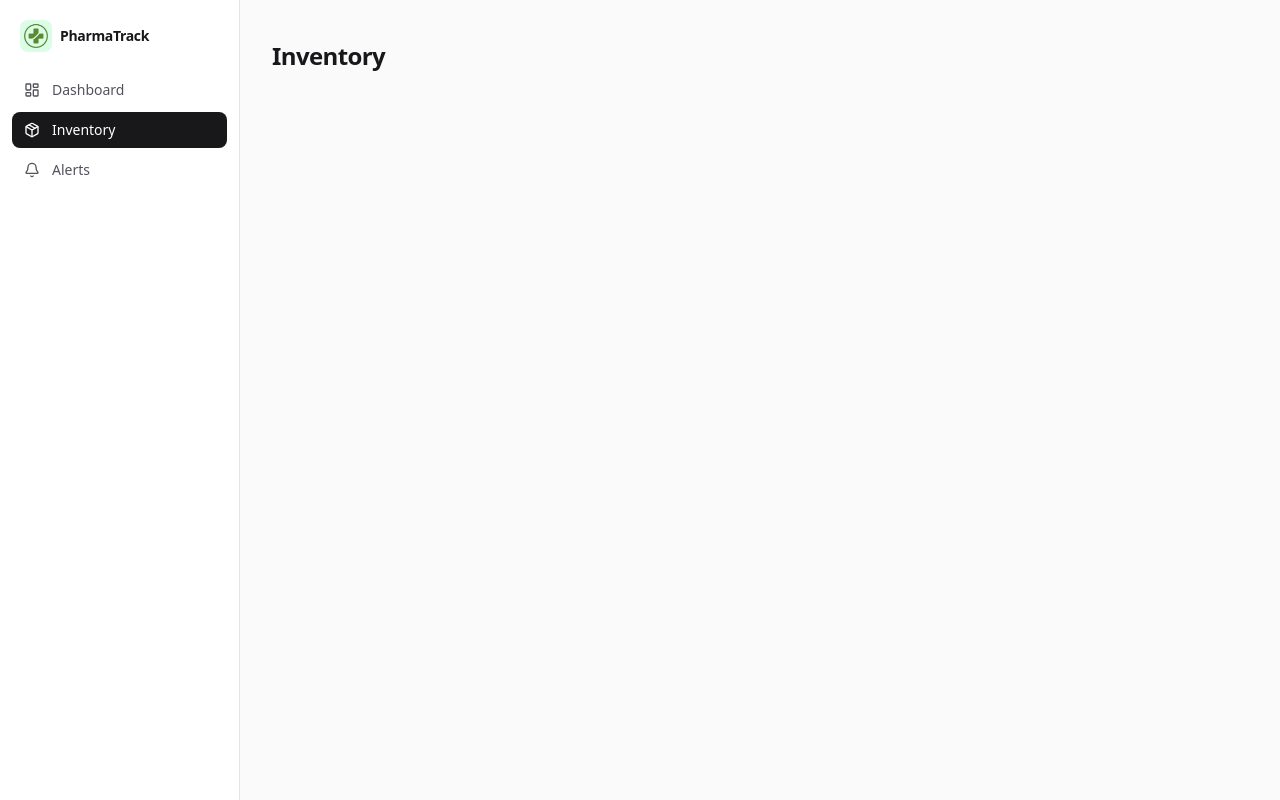
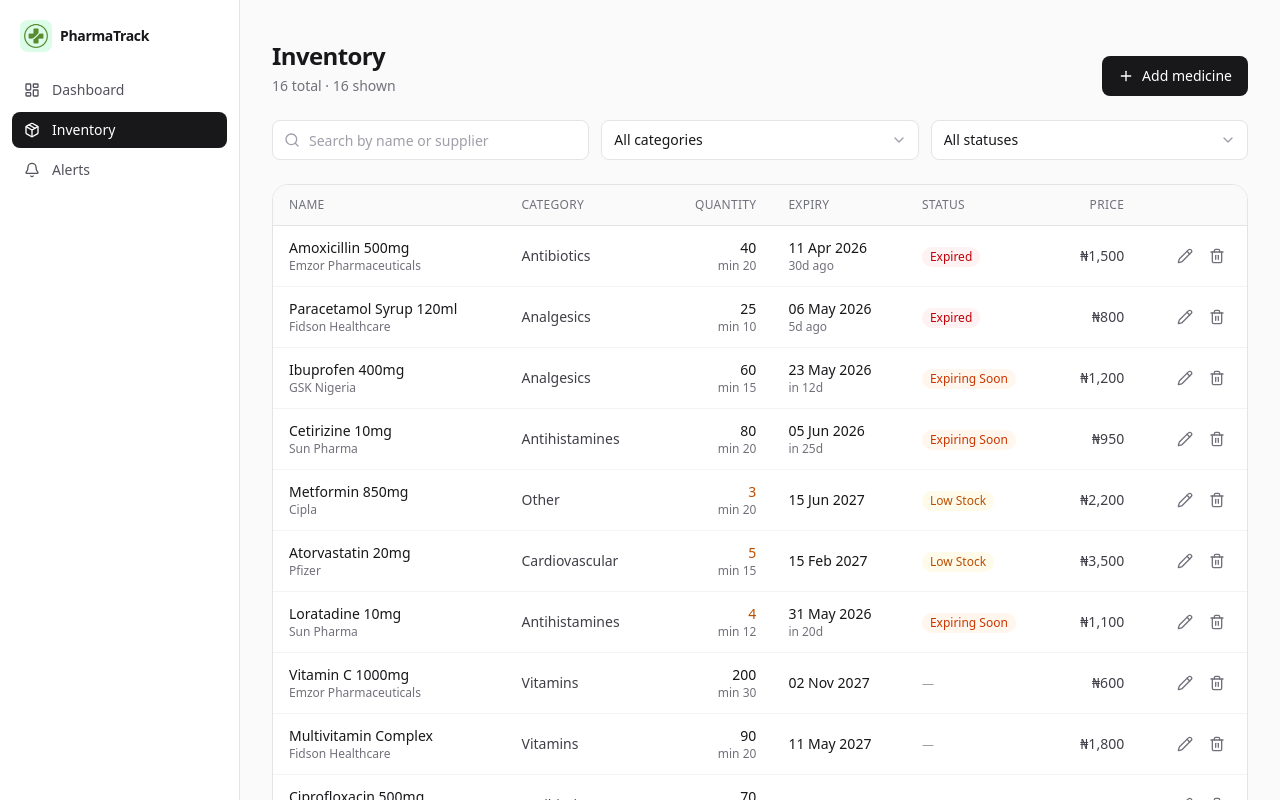
Before and after one commit to christianonoh/pharmatrack, a React (Vite) app: page /inventory in a window 1280 px wide. Shown: the top 800 px of the page. Built offline with nearby package versions, Linux system fonts and the light colour scheme.

Commit message:
feat: Enhance InventoryPage with filtering, searching, and modal components

```diff
--- a/src/features/inventory/InventoryPage.tsx
+++ b/src/features/inventory/InventoryPage.tsx
@@ -1,9 +1,149 @@
+import { useMemo, useState } from 'react';
+import { Plus, Search } from 'lucide-react';
+import type { Medicine, MedicineInput, MedicineStatus } from '../../types';
+import { MEDICINE_CATEGORIES } from '../../types';
+import { Input } from '../../components/Input';
+import { Select } from '../../components/Select';
+import { Button } from '../../components/Button';
+import { useInventory } from './useInventory';
+import { MedicineTable } from './MedicineTable';
+import { MedicineFormModal } from './MedicineFormModal';
+import { DeleteConfirmModal } from './DeleteConfirmModal';
+import { getStatus, STATUS_LABELS } from '../alerts/alertUtils';
+
+type CategoryFilter = 'all' | (typeof MEDICINE_CATEGORIES)[number];
+type StatusFilter = 'all' | MedicineStatus;
+
+const CATEGORY_FILTER_OPTIONS = [
+  { value: 'all', label: 'All categories' },
+  ...MEDICINE_CATEGORIES.map((c) => ({ value: c, label: c })),
+];
+
+const STATUS_FILTER_OPTIONS: Array<{ value: StatusFilter; label: string }> = [
+  { value: 'all', label: 'All statuses' },
+  { value: 'expired', label: STATUS_LABELS.expired },
+  { value: 'expiring-soon', label: STATUS_LABELS['expiring-soon'] },
+  { value: 'low-stock', label: STATUS_LABELS['low-stock'] },
+  { value: 'ok', label: STATUS_LABELS.ok },
+];
+
 export function InventoryPage() {
+  const { medicines, add, update, remove } = useInventory();
+
+  const [search, setSearch] = useState('');
+  const [categoryFilter, setCategoryFilter] = useState<CategoryFilter>('all');
+  const [statusFilter, setStatusFilter] = useState<StatusFilter>('all');
+
+  const [formOpen, setFormOpen] = useState(false);
+  const [editing, setEditing] = useState<Medicine | undefined>(undefined);
+  const [deleting, setDeleting] = useState<Medicine | null>(null);
+
+  const filtered = useMemo(() => {
+    const query = search.trim().toLowerCase();
+    return medicines.filter((m) => {
+      if (query) {
+        const haystack = `${m.name} ${m.supplier}`.toLowerCase();
+        if (!haystack.includes(query)) return false;
+      }
+      if (categoryFilter !== 'all' && m.category !== categoryFilter)
+        return false;
+      if (statusFilter !== 'all' && getStatus(m) !== statusFilter) return false;
+      return true;
+    });
+  }, [medicines, search, categoryFilter, statusFilter]);
+
+  function openAdd() {
+    setEditing(undefined);
+    setFormOpen(true);
+  }
+
+  function openEdit(medicine: Medicine) {
+    setEditing(medicine);
+    setFormOpen(true);
+  }
+
+  function handleSubmit(input: MedicineInput) {
+    if (editing) {
+      update(editing.id, input);
+    } else {
+      add(input);
+    }
+    setFormOpen(false);
+    setEditing(undefined);
+  }
+
+  function handleDeleteConfirm() {
+    if (deleting) {
+      remove(deleting.id);
+      setDeleting(null);
+    }
+  }
+
   return (
-    <div>
-      <h1 className="text-2xl font-semibold tracking-tight text-zinc-900">
-        Inventory
-      </h1>
+    <div className="space-y-6">
+      <div className="flex flex-col gap-3 sm:flex-row sm:items-end sm:justify-between">
+        <div>
+          <h1 className="text-2xl font-semibold tracking-tight text-zinc-900">
+            Inventory
+          </h1>
+          <p className="mt-1 text-sm text-zinc-500">
+            {medicines.length} total &middot; {filtered.length} shown
+          </p>
+        </div>
+        <Button
+          leadingIcon={<Plus className="h-4 w-4" aria-hidden />}
+          onClick={openAdd}
+        >
+          Add medicine
+        </Button>
+      </div>
+
+      <div className="grid grid-cols-1 gap-3 sm:grid-cols-3">
+        <Input
+          placeholder="Search by name or supplier"
+          value={search}
+          onChange={(e) => setSearch(e.target.value)}
+          leadingIcon={<Search className="h-4 w-4" />}
+          aria-label="Search medicines"
+        />
+        <Select
+          aria-label="Filter by category"
+          value={categoryFilter}
+          onChange={(e) =>
+            setCategoryFilter(e.target.value as CategoryFilter)
+          }
+          options={CATEGORY_FILTER_OPTIONS}
+        />
+        <Select
+          aria-label="Filter by status"
+          value={statusFilter}
+          onChange={(e) => setStatusFilter(e.target.value as StatusFilter)}
+          options={STATUS_FILTER_OPTIONS}
+        />
+      </div>
+
+      <MedicineTable
+        medicines={filtered}
+        onEdit={openEdit}
+        onDelete={(m) => setDeleting(m)}
+      />
+
+      <MedicineFormModal
+        open={formOpen}
+        initialValue={editing}
+        onClose={() => {
+          setFormOpen(false);
+          setEditing(undefined);
+        }}
+        onSubmit={handleSubmit}
+      />
+
+      <DeleteConfirmModal
+        open={deleting !== null}
+        medicineName={deleting?.name ?? null}
+        onCancel={() => setDeleting(null)}
+        onConfirm={handleDeleteConfirm}
+      />
     </div>
   );
 }
```
